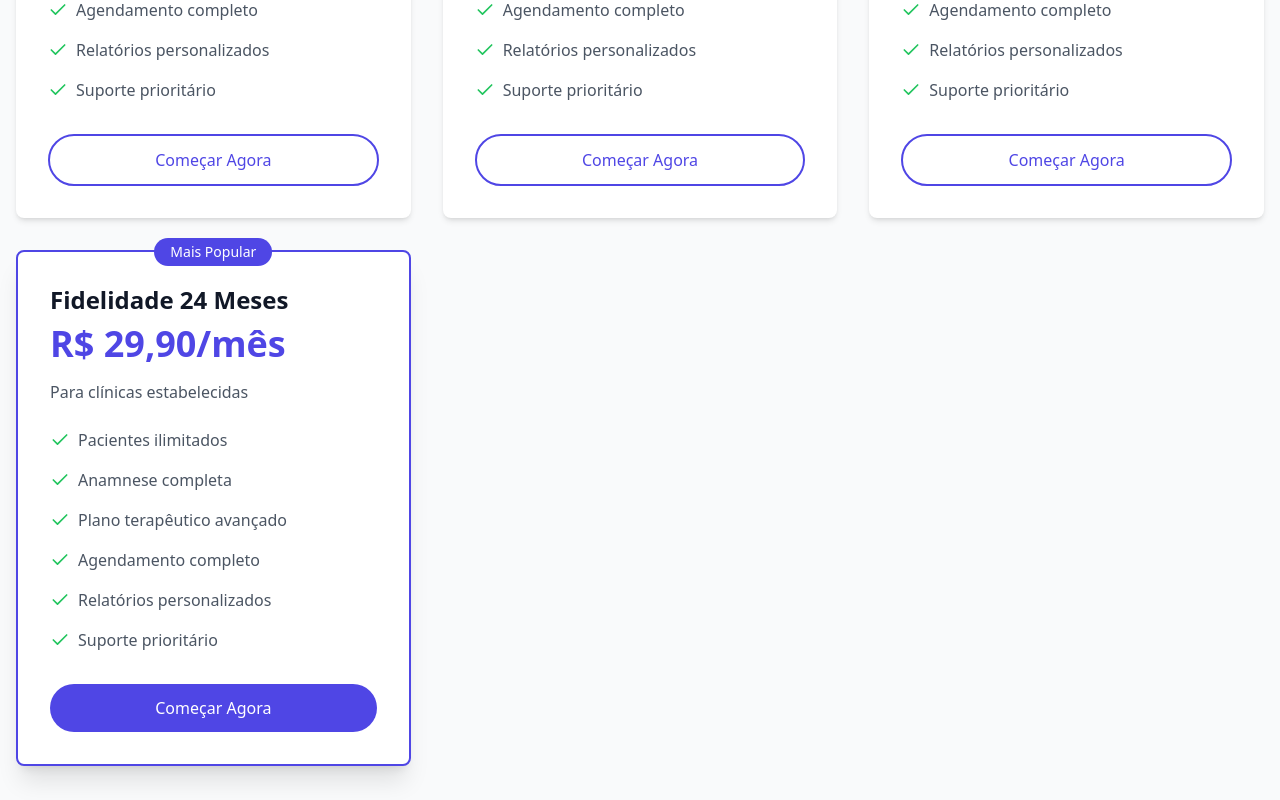
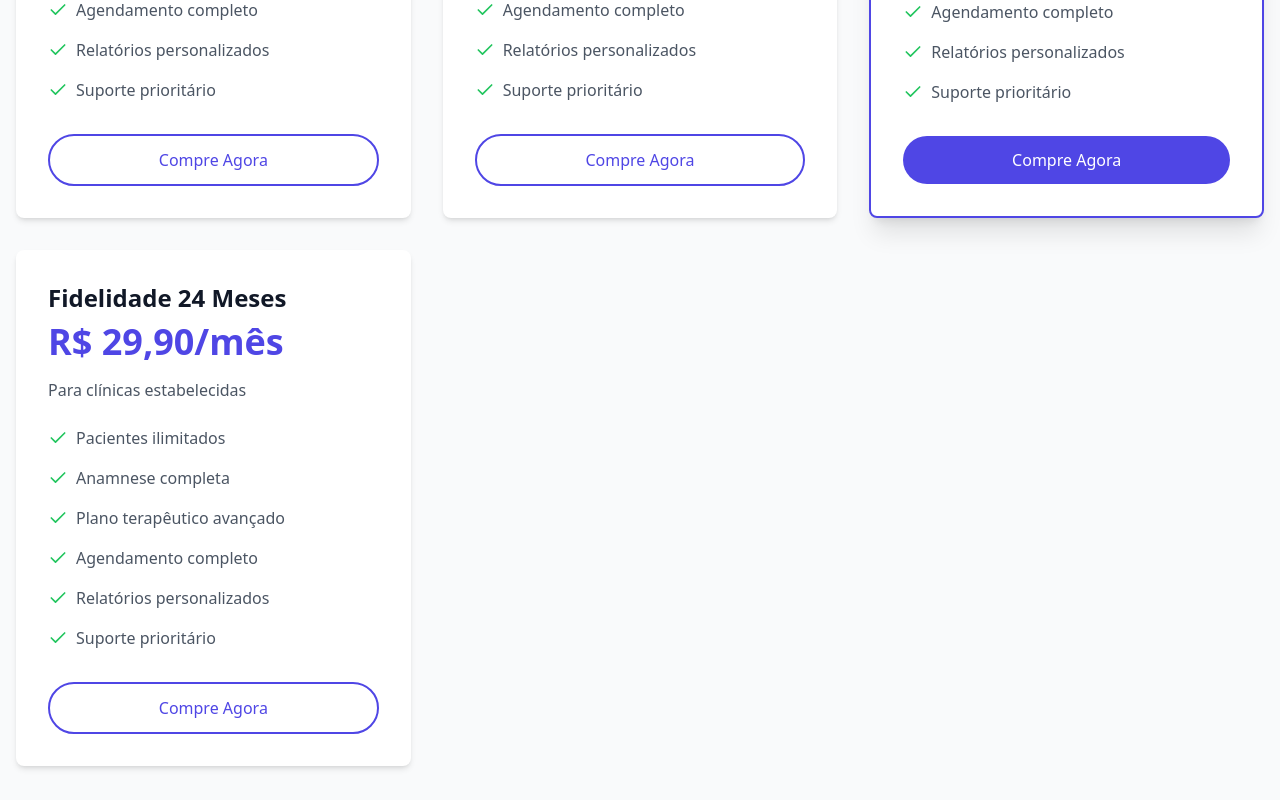
Before and after one commit to karlosterapeuta/site, a React (Vite) app: page / in a window 1280 px wide. Shown: the part 3520-4320 px from the top of the page. Built offline with nearby package versions, Linux system fonts and the light colour scheme.

Commit message:
Definido Fidelidade 12 Meses como Mais Popular

```diff
--- a/src/components/Pricing.tsx
+++ b/src/components/Pricing.tsx
@@ -42,7 +42,8 @@ const plans = [
       'Relatórios personalizados',
       'Suporte prioritário'
     ],
-    link: 'https://www.asaas.com/c/6kdt8aus266vtz3h'
+    link: 'https://www.asaas.com/c/6kdt8aus266vtz3h',
+    highlighted: true
   },
   {
     name: 'Fidelidade 24 Meses',
@@ -56,8 +57,7 @@ const plans = [
       'Relatórios personalizados',
       'Suporte prioritário'
     ],
-    link: 'https://www.asaas.com/c/btp6r0bmh2ykoli3',
-    highlighted: true
+    link: 'https://www.asaas.com/c/btp6r0bmh2ykoli3'
   },
 
 ];
@@ -111,7 +111,7 @@ href={plan.link || 'https://www.contate.me/musetera'}
                     : 'border-2 border-indigo-600 text-indigo-600 hover:bg-indigo-50'
                 } transition-colors block text-center`}
               >
-                Começar Agora
+                Compre Agora
               </a>
             </div>
           ))}
```
